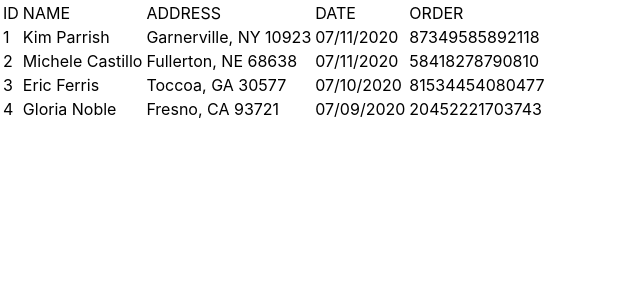
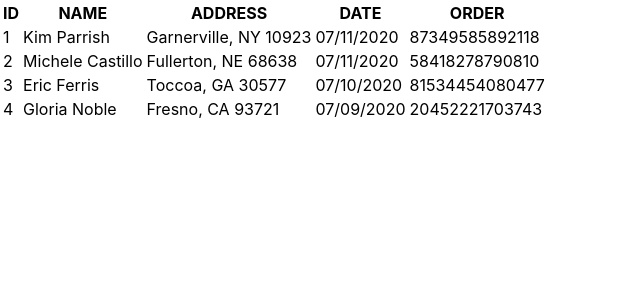
Before and after one commit to Shibaji121/Reusable-Data-Grid-ReactJS, a React (Create React App) app: page / in a window 1280 px wide. Shown: the top 300 px of the page, without its empty margins (0-640 px from the left). Built offline with nearby package versions, Linux system fonts and the light colour scheme.

Commit message:
header mark changed

```diff
--- a/src/components/Table.js
+++ b/src/components/Table.js
@@ -7,7 +7,7 @@ export default function Table(props) {
         <thead>
           <tr>
             {props.columns.map((col) => {
-              return <td>{col.field.toUpperCase()}</td>;
+              return <th>{col.field.toUpperCase()}</th>;
             })}
           </tr>
         </thead>
```
